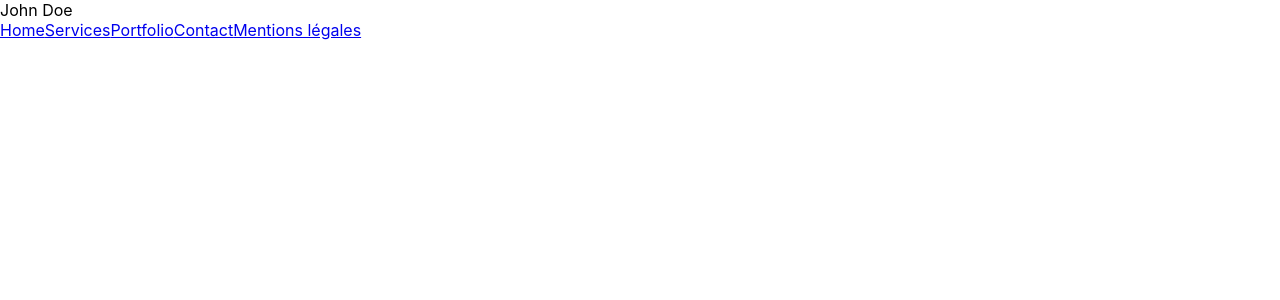
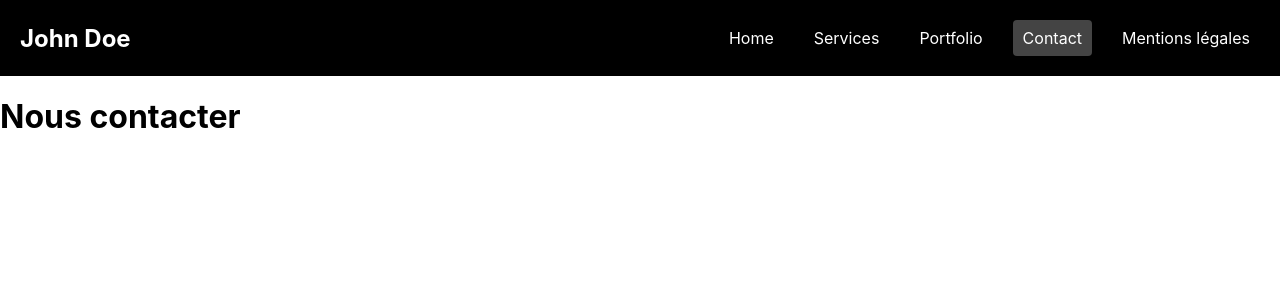
Before and after one commit to DylanPEUA/projet_react, a React (Create React App) app: page /contact in a window 1280 px wide. Shown: the top 300 px of the page. Built offline with nearby package versions, Linux system fonts and the light colour scheme.

Commit message:
structure du header en cours

```diff
--- a/package.json
+++ b/package.json
@@ -9,6 +9,7 @@
     "@testing-library/user-event": "^13.5.0",
     "react": "^19.1.0",
     "react-dom": "^19.1.0",
+    "react-router-dom": "^7.7.0",
     "react-scripts": "5.0.1",
     "web-vitals": "^2.1.4"
   },
@@ -35,5 +36,10 @@
       "last 1 firefox version",
       "last 1 safari version"
     ]
+  },
+  "devDependencies": {
+    "autoprefixer": "^10.4.21",
+    "postcss": "^8.5.6",
+    "tailwindcss": "^4.1.11"
   }
 }
--- a/public/index.html
+++ b/public/index.html
@@ -1,5 +1,5 @@
 <!DOCTYPE html>
-<html lang="en">
+<html lang="fr">
   <head>
     <meta charset="utf-8" />
     <link rel="icon" href="%PUBLIC_URL%/favicon.ico" />
--- a/src/App.js
+++ b/src/App.js
@@ -1,12 +1,24 @@
-import logo from './logo.svg';
-import './App.css';
-import Header from './components/header';
+import React from 'react';
+import { BrowserRouter, Routes, Route } from 'react-router-dom';
+import Header from './components/Header';
+import Home from './pages/Home';
+import Services from './pages/Services';
+import Portfolio from './pages/Portfolio';
+import Contact from './pages/Contact';
+import Mentions from './pages/Mentions';
 
 function App() {
   return (
-    <div>
+    <BrowserRouter>
       <Header />
-    </div>
+      <Routes>
+        <Route path="/" element={<Home />} />
+        <Route path="/services" element={<Services />} />
+        <Route path="/portfolio" element={<Portfolio />} />
+        <Route path="/contact" element={<Contact />} />
+        <Route path="/mentions" element={<Mentions />} />
+      </Routes>
+    </BrowserRouter>
   );
 }
 
--- a/src/components/header.js
+++ b/src/components/header.js
@@ -1,17 +1,25 @@
-import React from 'react';
-import './header'; // Pour le style
+import React, { useState } from 'react';
+import { NavLink } from 'react-router-dom';
+import '../Header.css'; // Style personnalisé
 
 function Header() {
+  const [isOpen, setIsOpen] = useState(false);
+
   return (
     <header className="header">
       <div className="logo">John Doe</div>
-      <nav className="nav">
-        <a href="/">Home</a>
-        <a href="/services">Services</a>
-        <a href="/portfolio">Portfolio</a>
-        <a href="/contact">Contact</a>
-        <a href="/mentions-legales">Mentions légales</a>
-      </nav>
+
+      <div className={`nav ${isOpen ? 'open' : ''}`}>
+        <NavLink to="/" end className={({ isActive }) => isActive ? 'active' : ''}>Home</NavLink>
+        <NavLink to="/services" className={({ isActive }) => isActive ? 'active' : ''}>Services</NavLink>
+        <NavLink to="/portfolio" className={({ isActive }) => isActive ? 'active' : ''}>Portfolio</NavLink>
+        <NavLink to="/contact" className={({ isActive }) => isActive ? 'active' : ''}>Contact</NavLink>
+        <NavLink to="/mentions" className={({ isActive }) => isActive ? 'active' : ''}>Mentions légales</NavLink>
+      </div>
+
+      <div className="hamburger" onClick={() => setIsOpen(!isOpen)}>
+        ☰
+      </div>
     </header>
   );
 }
--- a/src/header.css
+++ b/src/header.css
@@ -1,10 +1,11 @@
 .header {
   display: flex;
-  justify-content: space-between; /* Écarte le nom et le menu */
-  align-items: center;            /* Centre verticalement */
-  padding: 20px 40px;
-  background-color: #000;         /* Fond noir */
-  color: #fff;                    /* Texte blanc */
+  justify-content: space-between;
+  align-items: center;
+  background-color: #000;
+  color: white;
+  padding: 20px;
+  position: relative;
 }
 
 .logo {
@@ -12,13 +13,46 @@
   font-weight: bold;
 }
 
-.nav a {
-  color: #fff;                    /* Liens blancs */
-  text-decoration: none;          /* Pas de soulignement */
-  margin-left: 30px;              /* Espace entre les liens */
-  transition: color 0.3s;
+.nav {
+  display: flex;
+  gap: 20px;
 }
 
-.nav a:hover {
-  color: #ddd;                    /* Effet hover */
+.nav a {
+  color: white;
+  text-decoration: none;
+  padding: 8px 10px;
+  transition: background 0.3s;
 }
+
+.nav a.active {
+  background-color: #444;
+  border-radius: 4px;
+}
+
+.hamburger {
+  display: none;
+  font-size: 28px;
+  cursor: pointer;
+}
+
+/* Responsive menu */
+@media (max-width: 768px) {
+  .nav {
+    flex-direction: column;
+    position: absolute;
+    top: 70px;
+    right: 0;
+    background: #000;
+    width: 200px;
+    display: none;
+  }
+
+  .nav.open {
+    display: flex;
+  }
+
+  .hamburger {
+    display: block;
+  }
+}
--- /dev/null
+++ b/src/pages/Contact.js
@@ -0,0 +1,7 @@
+import React from 'react';
+
+function Contact() {
+  return <h1>Nous contacter</h1>;
+}
+
+export default Contact;
--- /dev/null
+++ b/src/pages/Home.js
@@ -0,0 +1,7 @@
+import React from 'react';
+
+function Home() {
+  return <h1>Page d’accueil</h1>;
+}
+
+export default Home;
--- /dev/null
+++ b/src/pages/Mentions.js
@@ -0,0 +1,7 @@
+import React from 'react';
+
+function Mentions() {
+  return <h1>Mentions</h1>;
+}
+
+export default Mentions;
--- /dev/null
+++ b/src/pages/Portfolio.js
@@ -0,0 +1,7 @@
+import React from 'react';
+
+function Portfolio() {
+  return <h1>Mon portfolio</h1>;
+}
+
+export default Portfolio;
--- /dev/null
+++ b/src/pages/Services.js
@@ -0,0 +1,7 @@
+import React from 'react';
+
+function Services() {
+  return <h1>Nos services</h1>;
+}
+
+export default Services;
```
Also changed, not shown: 1 other file (tests, documents, lock files or other folders).
